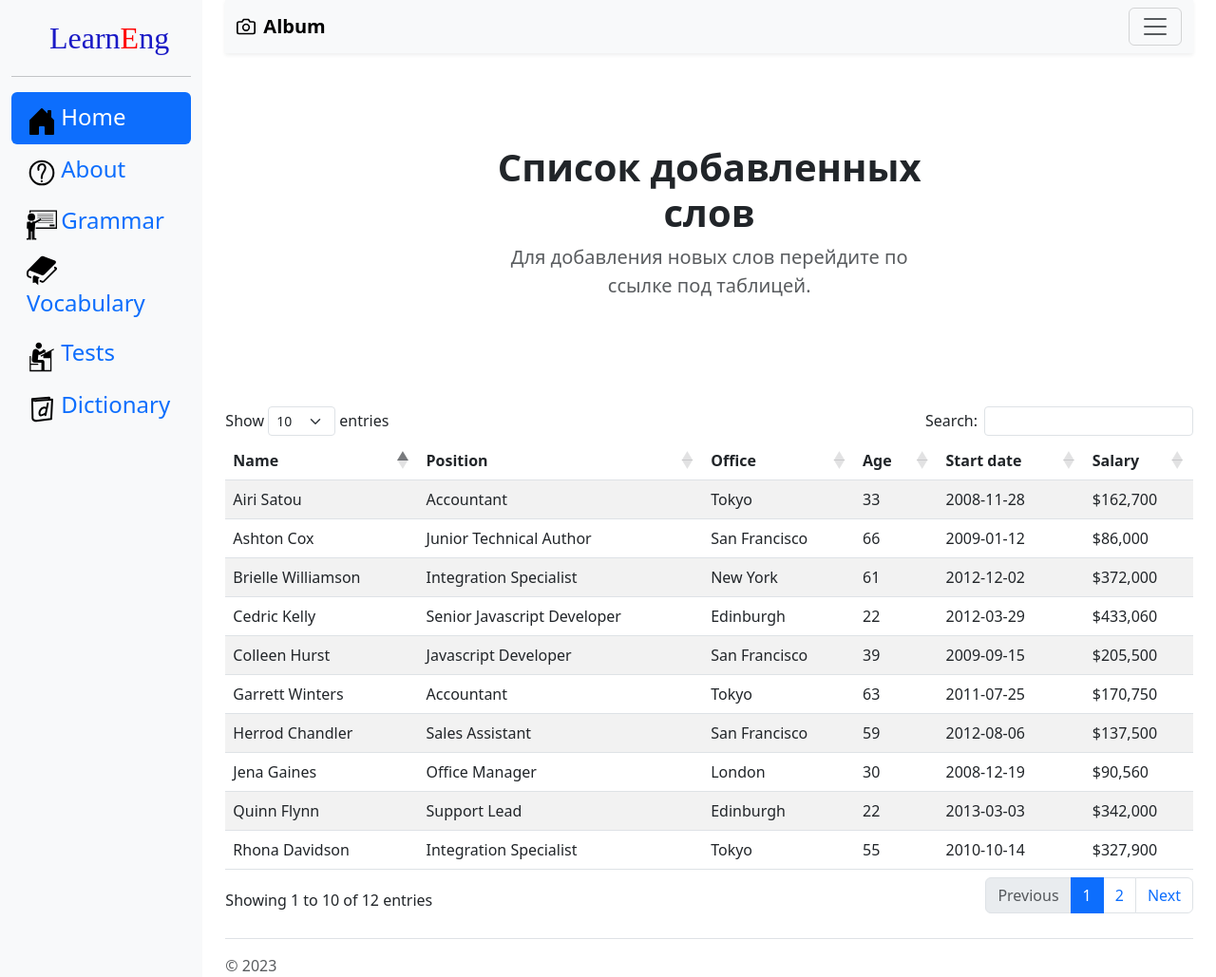
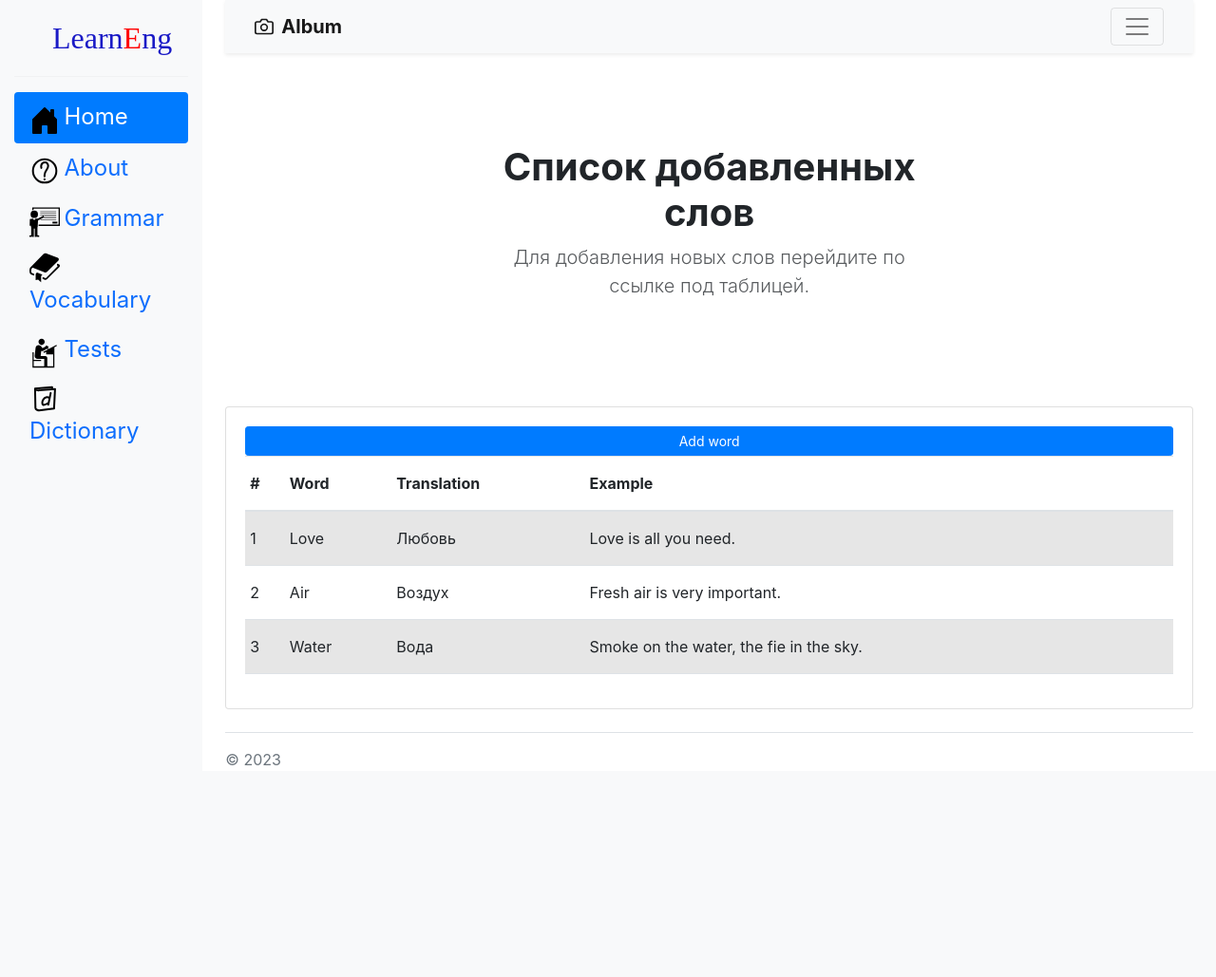
Before and after one commit to i-Galts/language_web, a Django app: page /word-list in a window 1280 px wide. Shown: the whole page at 95% size. After the commit the page ends 806 px from the top, so only its background shows below. Run offline with Django 4.2, Linux system fonts and the light colour scheme; some libraries are stand-ins or nearby versions.

Commit message:
Finished the front-end part of the dict table. Began working on its back-end

```diff
--- a/ImLearnEng/views.py
+++ b/ImLearnEng/views.py
@@ -1,5 +1,6 @@
 from django.shortcuts import render
 from django.core.cache import cache
+from django.http import JsonResponse
 from ImLearnEng import words_work
 import os
 
@@ -33,6 +34,10 @@ def word_list(request):
     words = words_work.get_words_for_table("./data/words.csv")
     return render(request, "word_list.html", context={"words": words})
 
+def words_api(request):
+    words = words_work.get_words_for_table("./data/words.csv")
+    return JsonResponse(words, safe=False, json_dumps_params={'ensure_ascii': False})
+
 def add_word(request):
     return render(request, "word_add.html")
 
@@ -63,6 +68,22 @@ def send_word(request):
     else:
         add_word(request)
 
+def update_word(request):
+    if request.method == "POST":
+        cache.clear()
+        wordId = request.POST.get("id", "")
+        word = request.POST.get("word", "")
+        translation = request.POST.get("translation", "")
+        example = request.POST.get("example", "").replace(";", ",")
+
+        update_word(wordId, word, translation, example)
+    else:
+        word_list(request)
+
+def delete_word(request):
+    pass
+
+
 def vocab_season_page(request):
     words = words_work.get_words_for_table("./data/vocab_season.csv")
     return render(request, "vocab_season_page.html", context={"words": words})
--- a/data/words.csv
+++ b/data/words.csv
@@ -1,3 +1,4 @@
-Love;Любовь;Love is all you need.;user
-Air;Воздух;Fresh air is very important.;user
-Water;Вода;Smoke on the water, the fie in the sky.;user
+id;word;translation;example;source
+1;Love;Любовь;Love is all you need.;user
+2;Air;Воздух;Fresh air is very important.;user
+3;Water;Вода;Smoke on the water, the fie in the sky.;user
--- a/lang_web/urls.py
+++ b/lang_web/urls.py
@@ -27,7 +27,10 @@ urlpatterns = [
     path('tests-page', views.tests_page),
     path('dict-main', views.dict_main),
     path('word-list', views.word_list),
+    path('words-api', views.words_api),
     path('add-word', views.add_word),
+    path('delete-word', views.delete_word),
+    path('update-word', views.update_word),
     path('send-word', views.send_word),
     path('vocab-season-page', views.vocab_season_page),
     path('test-conditionals-1', views.test_conditionals_1),
--- a/templates/base_page.html
+++ b/templates/base_page.html
@@ -8,7 +8,7 @@
     <!-- CSS -->
     <link href="{% static 'bootstrap.min.css' %}" rel="stylesheet">
     <!-- JS -->
-    <script type="text/javascript" src="https://code.jquery.com/jquery-3.5.1.js"></script>
+    <!-- <script type="text/javascript" src="https://code.jquery.com/jquery-3.5.1.js"></script> -->
     <script type="text/javascript" src="/static/color-modes.js"></script>
     <script type="text/javascript" src="/static/bootstrap.bundle.min.js" integrity="sha384-ENjdO4Dr2bkBIFxQpeoTz1HIcje39Wm4jDKdf19U8gI4ddQ3GYNS7NTKfAdVQSZe" crossorigin="anonymous"></script>
     <script type="text/javascript" src="/static/sidebars.js"></script>
--- a/templates/word_list.html
+++ b/templates/word_list.html
@@ -10,9 +10,9 @@
 
 
 {% block content %}
-<link rel="stylesheet" href="https://cdn.datatables.net/1.13.4/css/dataTables.bootstrap5.min.css">
+<!-- <link rel="stylesheet" href="https://cdn.datatables.net/1.13.4/css/dataTables.bootstrap5.min.css"> -->
 
-<table id="example" class="table table-striped" style="width:100%">
+<!-- <table id="example" class="table table-striped" style="width:100%">
     <thead>
         <tr>
             <th>Name</th>
@@ -48,82 +48,209 @@
             <td>2009-01-12</td>
             <td>$86,000</td>
         </tr>
-        <tr>
-            <td>Cedric Kelly</td>
-            <td>Senior Javascript Developer</td>
-            <td>Edinburgh</td>
-            <td>22</td>
-            <td>2012-03-29</td>
-            <td>$433,060</td>
-        </tr>
-        <tr>
-            <td>Airi Satou</td>
-            <td>Accountant</td>
-            <td>Tokyo</td>
-            <td>33</td>
-            <td>2008-11-28</td>
-            <td>$162,700</td>
-        </tr>
-        <tr>
-            <td>Brielle Williamson</td>
-            <td>Integration Specialist</td>
-            <td>New York</td>
-            <td>61</td>
-            <td>2012-12-02</td>
-            <td>$372,000</td>
-        </tr>
-        <tr>
-            <td>Herrod Chandler</td>
-            <td>Sales Assistant</td>
-            <td>San Francisco</td>
-            <td>59</td>
-            <td>2012-08-06</td>
-            <td>$137,500</td>
-        </tr>
-        <tr>
-            <td>Rhona Davidson</td>
-            <td>Integration Specialist</td>
-            <td>Tokyo</td>
-            <td>55</td>
-            <td>2010-10-14</td>
-            <td>$327,900</td>
-        </tr>
-        <tr>
-            <td>Colleen Hurst</td>
-            <td>Javascript Developer</td>
-            <td>San Francisco</td>
-            <td>39</td>
-            <td>2009-09-15</td>
-            <td>$205,500</td>
-        </tr>
-        <tr>
-            <td>Sonya Frost</td>
-            <td>Software Engineer</td>
-            <td>Edinburgh</td>
-            <td>23</td>
-            <td>2008-12-13</td>
-            <td>$103,600</td>
-        </tr>
-        <tr>
-            <td>Jena Gaines</td>
-            <td>Office Manager</td>
-            <td>London</td>
-            <td>30</td>
-            <td>2008-12-19</td>
-            <td>$90,560</td>
-        </tr>
-        <tr>
-            <td>Quinn Flynn</td>
-            <td>Support Lead</td>
-            <td>Edinburgh</td>
-            <td>22</td>
-            <td>2013-03-03</td>
-            <td>$342,000</td>
-        </tr>
 
 </table>
 
-<script type="text/javascript" src="https://cdn.datatables.net/1.13.4/js/jquery.dataTables.min.js"></script>
-<script type="text/javascript" src="https://cdn.datatables.net/1.13.4/js/dataTables.bootstrap5.min.js"></script>
-<script type="text/javascript" src="/static/nicetable.js"></script>
+<script type="text/javascript" src="https://cdn.datatables.net/1.13.4/js/jquery.dataTables.min.js"></script> -->
+<!-- <script type="text/javascript" src="https://cdn.datatables.net/1.13.4/js/dataTables.bootstrap5.min.js"></script> -->
+<!-- <script type="text/javascript" src="/static/nicetable.js"></script> -->
+
+<!-- ------------------------------------------------------------------------------------------------------------------------------------------------------ -->
+<link rel="stylesheet" href="https://stackpath.bootstrapcdn.com/bootstrap/4.3.1/css/bootstrap.min.css" integrity="sha384-ggOyR0iXCbMQv3Xipma34MD+dH/1fQ784/j6cY/iJTQUOhcWr7x9JvoRxT2MZw1T" crossorigin="anonymous">
+
+<script src="https://code.jquery.com/jquery-3.4.1.js"></script>
+
+<style>
+	.hidden{
+        display:none;
+    }
+
+    .result{
+    	max-width:80px;
+    }
+
+</style>
+
+<div class="row">
+
+
+	<div class="col-md-12"></div>
+
+	    <div class="col-md-12">
+
+		    <div class="card card-body">
+
+				<!-- Form Wrapper & Button -->
+			<button class="btn btn-sm btn-primary" id="add-word">Add word</button>
+			<div class="form-wrapper hidden">
+				<select class="form-control" id="word-name">
+					<option>----------</option>
+					<option>Flash Point</option>
+					<option>Water</option>
+					<option>Distillation</option>
+				</select>
+				<input class="form-control" type="text" id="word-result">
+				<button class="btn btn-sm btn-info" id="create-word">Add</button>
+			</div>
+
+                <div class="table-responsive">
+					<table class="table table-striped table-sm">
+                    <thead>
+                        <tr>
+						<th scope="col" class="py-3">#</th>
+                        <th scope="col" class="py-3">Word</th>
+                        <th scope="col" class="py-3">Translation</th>
+                        <th scope="col" class="py-3">Example</th>
+
+                        </tr>
+                    </thead>
+                    <tbody id="words-table">
+                        {% for cnt, word, translation, example in words %}
+            			<tr>
+							<td class="py-3">{{ cnt }}</td>
+							<td class="py-3">{{ word }}</td>
+							<td class="py-3">{{ translation }}</td>
+							<td class="py-3">{{ example }}</td>
+            			</tr>
+            			{% endfor %}
+                    </tbody>
+                    </table>
+                </div>
+
+		    </div>
+
+	</div>
+
+	<div class="col-md-12"></div>
+
+</div>
+
+<script>
+
+	var newId = 1
+	var newWord = {'cnt':`word-${newId}`, 'word':null, 'id':`word-${newId}`, 'translation':null, 'example':null}
+
+	$('#add-word').on('click', function() {
+		$(`.form-wrapper`).removeClass('hidden')
+	})
+
+
+	$('#word-result').on('keyup', function() {
+		newWord.result = $(this).val()
+		console.log(newWord)
+	})
+
+	$('#word-name').on('change', function() {
+		newWord.name = $(this).val()
+		console.log(newWord)
+	})
+
+	$('#create-word').on('click', function(){
+		if(newWord.name == null) {
+			alert('No word selected!')
+		} else {
+			addRow(newWord)
+			$(`#word-name`).val('')
+			$(`#word-result`).val('')
+			$(`.form-wrapper`).removeClass('hidden')
+		}
+	})
+
+	var words = [
+		// {'cnt':'1', 'word':'ice',  'id':'1', 'translation':'лед', 'example':'Ice melts.'},
+		// {'cnt':'2', 'word':'fire', 'id':'2', 'translation':'огонь', 'example':'Fire is burning.'},
+		// {'cnt':'3', 'word':'taste','id':'3', 'translation':'вкус', 'example':'You have a good taste.'},
+	]
+
+	// var dataURL =
+
+	for (var i in words){
+		addRow(words[i])
+	}
+
+	function addRow(obj){
+		var row = `<tr scope="row" class="word-row-${obj.id}">
+	    			   <td>${obj.cnt}</td>
+	    			   <td>${obj.word}</td>
+	    			   <td>${obj.translation}</td>
+	                   <td id="result-${obj.id}" data-wordid="${obj.id}">${obj.example}</td>
+	                   <td>
+	                   		<button class="btn btn-sm btn-danger" data-wordid="${obj.id}" id="delete-${obj.id}">Delete</button>
+	                   		<button class="btn btn-sm btn-info" disabled data-wordid="${obj.id}" id="save-${obj.id}">Save</button>
+
+	                   		<button class="btn btn-sm btn-danger hidden" data-wordid="${obj.id}" id="cancel-${obj.id}">Cancel</button>
+	                   		<button class="btn btn-sm btn-primary hidden" data-wordid="${obj.id}" id="confirm-${obj.id}">Confirm</button>
+
+	                   </td>
+	    		   </tr>`
+		$('#words-table').append(row)
+
+        $(`#delete-${obj.id}`).on('click', deleteWord)
+        $(`#cancel-${obj.id}`).on('click', cancelDeletion)
+        $(`#confirm-${obj.id}`).on('click', confirmDeletion)
+
+        $(`#result-${obj.id}`).on('click', editResult)
+
+	}
+
+	function editResult() {
+        var wordid = $(this).data('wordid')
+        var value = $(this).html()
+
+        $(this).unbind()
+        $(this).html(`<input class="result form-control" data-wordid="${wordid}" type="text" value="${value}">`)
+
+        $(`.result`).on('keyup', function() {
+            var wordid = $(this).data('wordid')
+            var saveBtn = $(`#save-${wordid}`)
+            saveBtn.prop('disabled', false)
+        })
+	}
+
+	function saveUpdate() {
+        var wordid = $(this).data('wordid')
+        var saveBtn = $(`#save-${wordid}`)
+        var row = $(`.word-row-${wordid}`)
+
+        saveBtn.prop('disabled', true)
+        // row.css("opacity", "0.5")
+	}
+
+	function deleteWord() {
+        var wordid = $(this).data('wordid')
+
+        var deleteBtn = $(`#delete-${wordid}`)
+		var saveBtn = $(`#save-${wordid}`)
+		var cancelBtn = $(`#cancel-${wordid}`)
+		var confirmBtn = $(`#confirm-${wordid}`)
+
+		deleteBtn.addClass('hidden')
+		saveBtn.addClass('hidden')
+
+		cancelBtn.removeClass('hidden')
+		confirmBtn.removeClass('hidden')
+	}
+
+	function cancelDeletion() {
+        var wordid = $(this).data('wordid')
+
+        var deleteBtn = $(`#delete-${wordid}`)
+		var saveBtn = $(`#save-${wordid}`)
+		var cancelBtn = $(`#cancel-${wordid}`)
+		var confirmBtn = $(`#confirm-${wordid}`)
+
+        deleteBtn.removeClass('hidden')
+		saveBtn.removeClass('hidden')
+
+		cancelBtn.addClass('hidden')
+		confirmBtn.addClass('hidden')
+	}
+
+	function confirmDeletion() {
+        var wordid = $(this).data('wordid')
+        var row = $(`.word-row-${wordid}`)
+        row.remove()
+	}
+</script>
+
 {% endblock %}
```
Also changed, not shown: ImLearnEng/words_work.py (+13 -9 lines), templates/word_list_template.html (added, +211 -0 lines).
